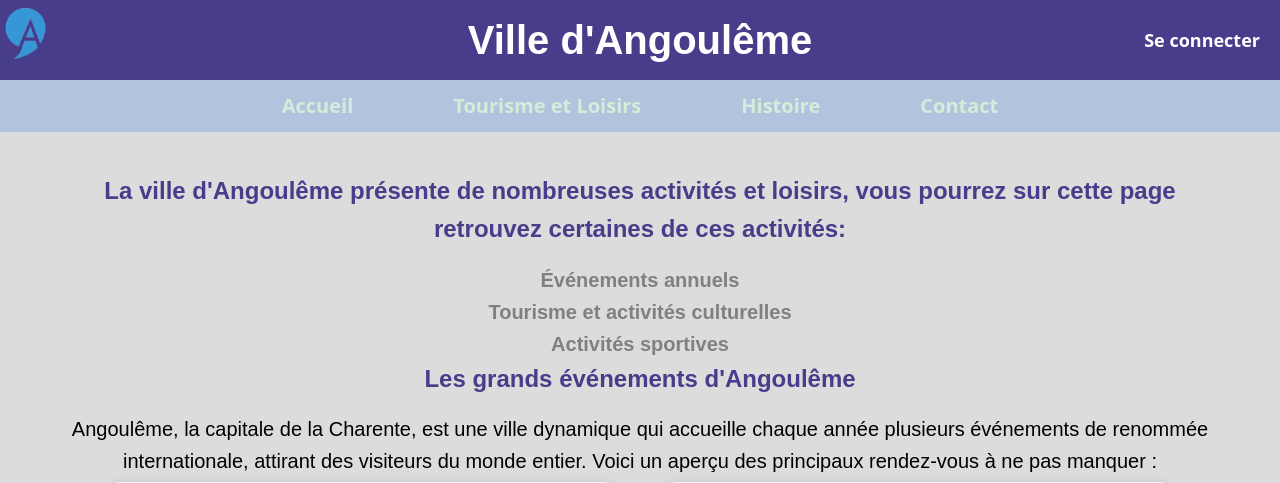
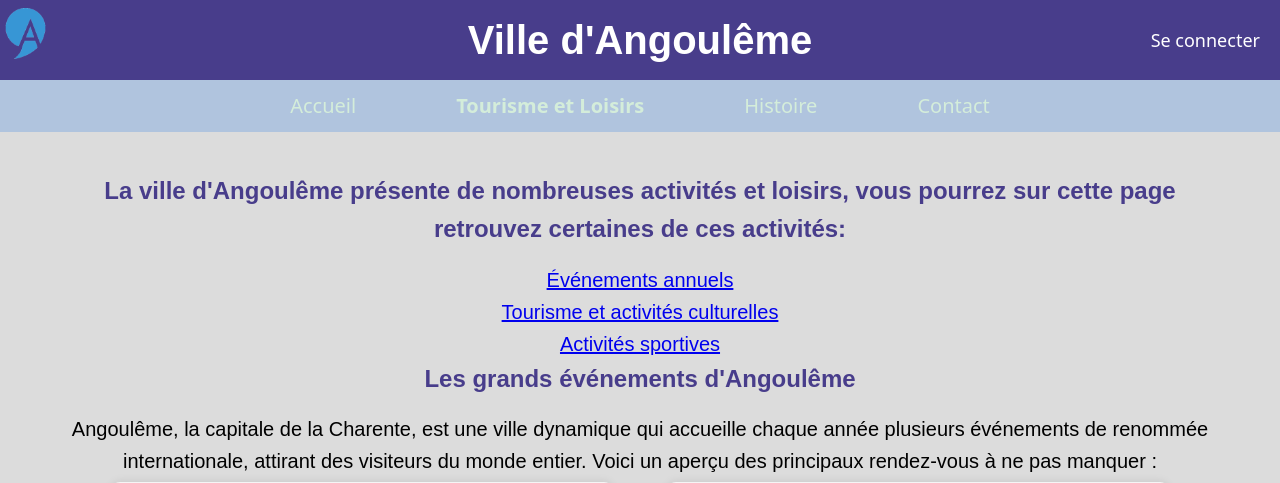
Before and after one commit to NohanM1008/Projet-web-semestre-1-site-angoul-me, a PHP site: page /html/loisirs.html in a window 1280 px wide. Shown: the top 483 px of the page. Run offline with PHP 8.4, Linux system fonts and the light colour scheme.

Commit message:
nav en gras pour la page visité

```diff
--- a/css/header.css
+++ b/css/header.css
@@ -80,7 +80,9 @@ nav ol li a {
     font-family:system-ui, -apple-system, BlinkMacSystemFont, 'Segoe UI', Roboto, Oxygen, Ubuntu, Cantarell, 'Open Sans', 'Helvetica Neue', sans-serif;
     text-decoration: none;
 }
-
+.eltact{
+    font-weight:bold;
+}
 nav ol li a:hover {
     text-decoration: underline;
 }
--- a/css/loisirs.css
+++ b/css/loisirs.css
@@ -55,7 +55,7 @@ main section article p { /* On définit le centrage des paragraphes et leur espa
     margin-bottom: 20px;
 }
 
-a { /* On retire les défauts du lien pour lui ajouter une couleur et le grossir */
+article a { /* On retire les défauts du lien pour lui ajouter une couleur et le grossir */
     text-decoration: none;
     color: grey;
     font-weight: bold;
--- a/html/contact.html
+++ b/html/contact.html
@@ -26,7 +26,7 @@
                 <li><a href="../index.html">Accueil</a></li>
                 <li><a href="../html/loisirs.html">Tourisme et Loisirs</a></li>
                 <li><a href="../html/histoire.html">Histoire</a></li>
-                <li><a href="../html/contact.html">Contact</a></li>
+                <li><a class="eltact"href="../html/contact.html">Contact</a></li>
             </ol>
         </nav>
 
--- a/html/histoire.html
+++ b/html/histoire.html
@@ -18,7 +18,7 @@
             <ol>
                 <li><a href="../index.html">Accueil</a></li>
                 <li><a href="../html/loisirs.html">Tourisme et Loisirs</a></li>
-                <li><a href="../html/histoire.html">Histoire</a></li>
+                <li><a class="eltact"href="../html/histoire.html">Histoire</a></li>
                 <li><a href="../html/contact.html">Contact</a></li>
             </ol>
         </nav>
--- a/html/loisirs.html
+++ b/html/loisirs.html
@@ -17,7 +17,7 @@
         <nav>
             <ol>
               <li><a href="../index.html">Accueil</a></li>
-              <li><a href="../html/loisirs.html">Tourisme et Loisirs</a></li>
+              <li><a class="eltact"href="../html/loisirs.html">Tourisme et Loisirs</a></li>
               <li><a href="../html/histoire.html">Histoire</a></li>
               <li><a href="../html/contact.html">Contact</a></li>
             </ol>
--- a/index.html
+++ b/index.html
@@ -16,7 +16,7 @@
         </header>
         <nav>
             <ol>
-                <li class="index"><a href="index.html">Accueil</a></li>
+                <li class="index"><a class="eltact"href="index.html">Accueil</a></li>
                 <li class="loisirs"><a href="html/loisirs.html">Tourisme et Loisirs</a></li>
                 <li class="histoire"><a href="html/histoire.html">Histoire</a></li>
                 <li class="contact"><a href="html/contact.html">Contact</a></li>
```
